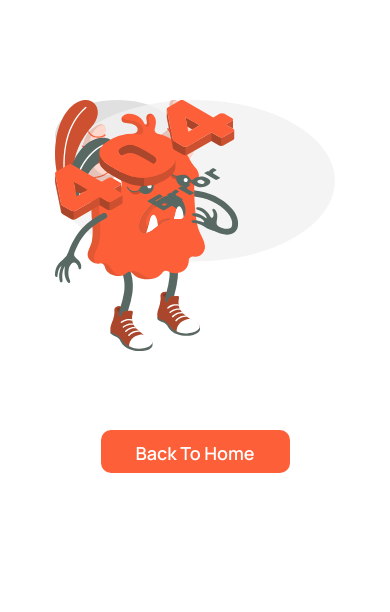
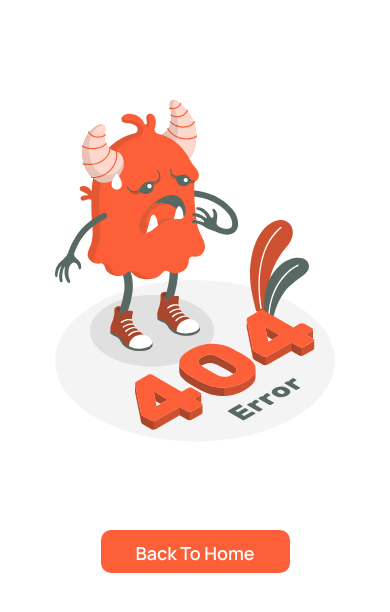
Before and after one commit to TranTienThanh3107-dev/k22-module1-law-firm-website, a website built with Vite: page 404.html in a window 390 px wide. Built offline with nearby package versions, Linux system fonts and the light colour scheme.

Commit message:
feat(404): add responsive layout for mobile

```diff
--- a/404.html
+++ b/404.html
@@ -14,14 +14,14 @@
     <div class="flex flex-col items-center justify-center px-[20px]">
 
         <div class="relative w-[280px] h-[280px] lg:w-[489px] lg:h-[489px]">
-            <img src="./img/freepik--floor--inject-45.svg" alt="" class="absolute   lg:w-[448px] lg:top-[206px] lg:h-[259px] opacity-80 z-5">
+            <img src="./img/freepik--floor--inject-45.svg" alt="" class="absolute top-18   lg:w-[448px] lg:top-[206px] lg:h-[259px] opacity-80 z-5">
             <img src="./img/freepik--Character--inject-45.svg" alt="Monster 404" class="absolute  lg:left-[38px] lg:top-[76px] lg:w-[183px] lg:h-[252px] z-10">
-            <img src="./img/freepik--error-404--inject-45.svg" alt="404 Error" class="absolute w-[180px] lg:w-[231px] lg:h-[154px] lg:top-[269px] lg:left-[154px] z-20">
-            <img src="./img/freepik--Plant--inject-45.svg" alt="" class="absolute lg:w-6 lg:h-[102px] lg:top-[203px] lg:left-36 z-10">
-            <img src="./img/freepik--Shadow--inject-45.svg" alt="" class="lg:top-[269px] lg:left-[75px] lg:z-8 absolute">
+            <img src="./img/freepik--error-404--inject-45.svg" alt="404 Error" class="top-21 left-8 absolute w-[180px] lg:w-[231px] lg:h-[154px] lg:top-[269px] lg:left-[154px] z-20">
+            <img src="./img/freepik--Plant--inject-45.svg" alt="" class="absolute left-19.5 top-12 lg:w-6 lg:h-[102px] lg:top-[203px] lg:left-36 z-10">
+            <img src="./img/freepik--Shadow--inject-45.svg" alt="" class="top-19.5 left-3.5 lg:top-[269px] lg:left-[75px] lg:z-8 z-8 absolute">
         </div>
-        <div class="mt-5">
-            <a href="./index.html" class="btn-primary bg-primary-about px-[35px] pt-[15px] text-[1.8rem] font-semibold  rounded-[10px]">Back To Home</a>
+        <div class="mt-15 lg:mt-5">
+            <a href="./index.html" class="btn-primary bg-primary-about px-[35px] pt-[15px] lg:pt-[15px] text-[1.8rem] font-semibold  rounded-[10px]">Back To Home</a>
         </div>
     </div>
 </main>
```
